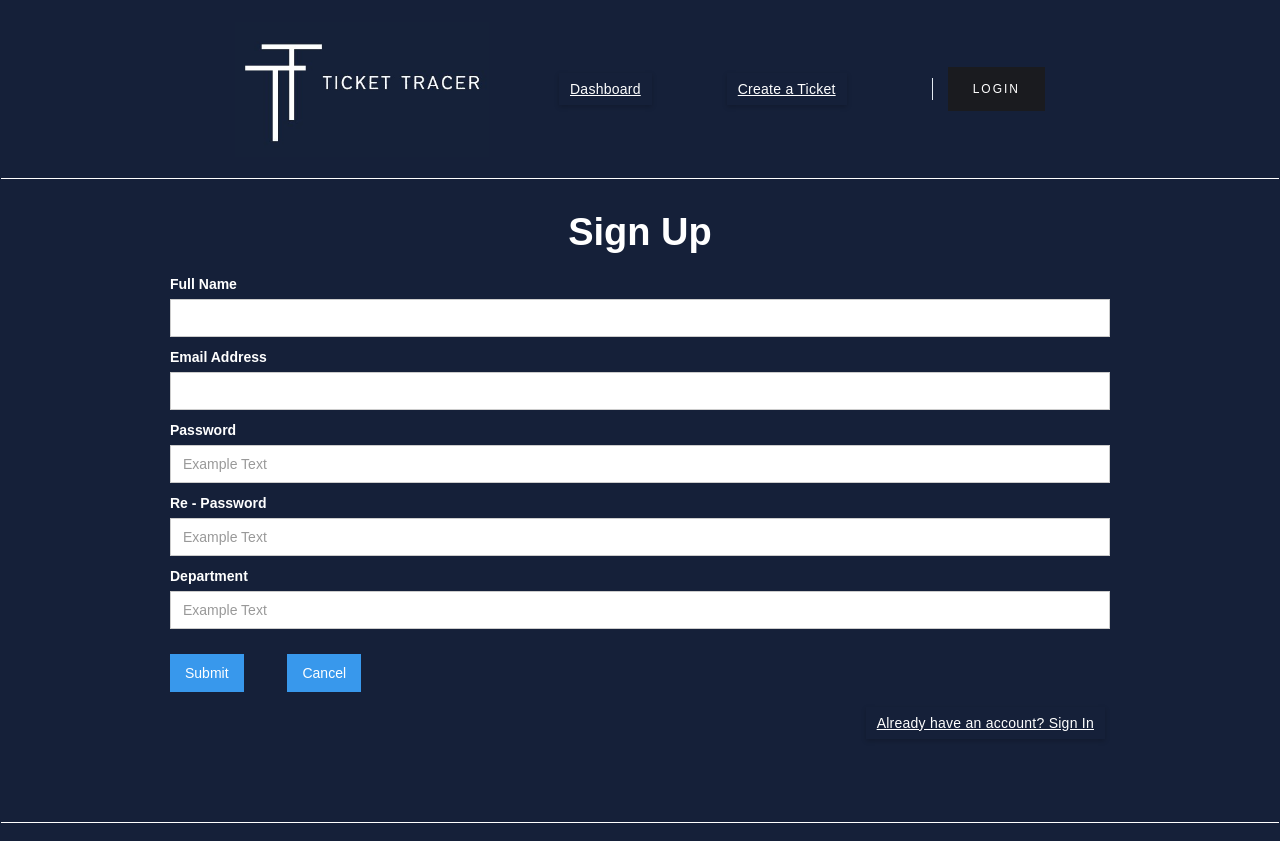
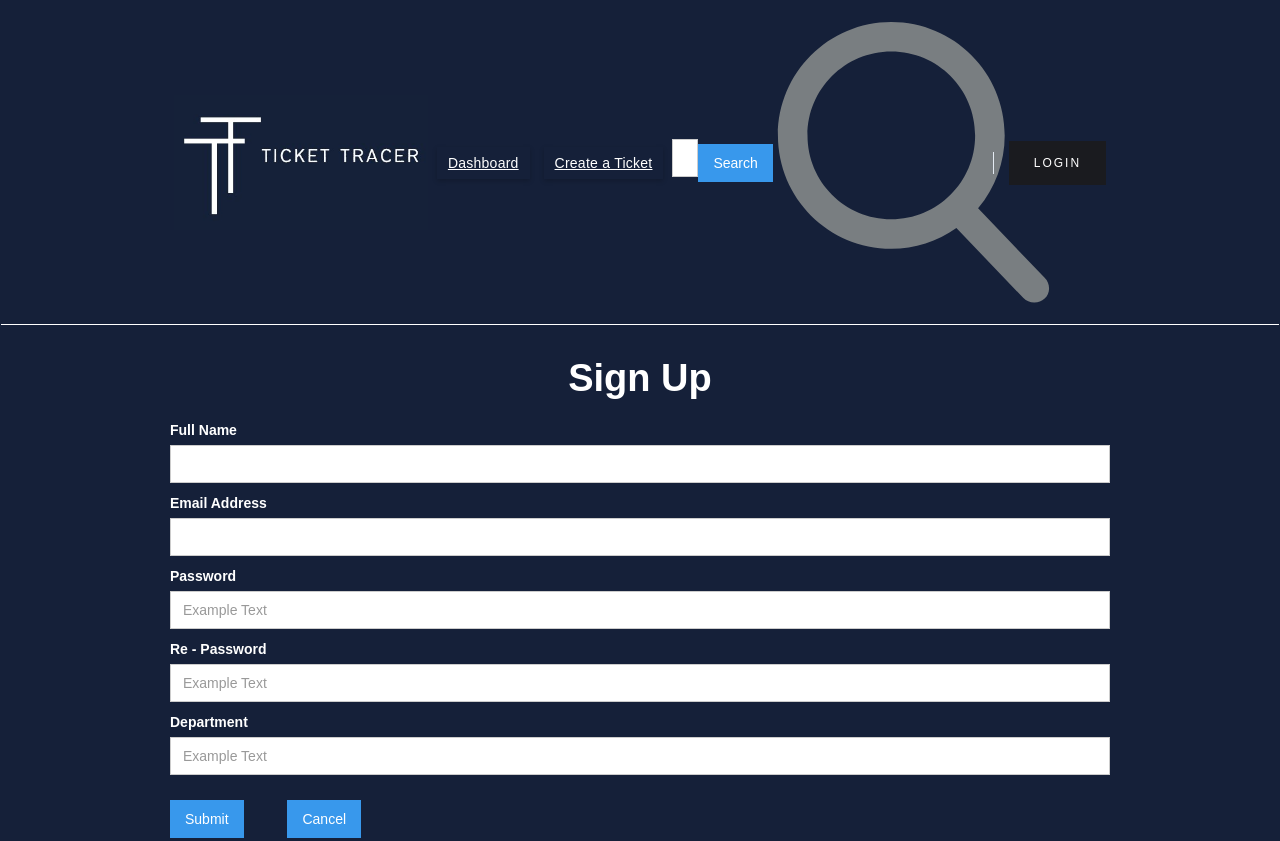
Before and after one commit to amishpatel0423/Ticket_tracker, a website: page Signin/Signup.html in a window 1280 px wide. Shown: the top 841 px of the page. Drawn offline with nearby package versions, Linux system fonts and the light colour scheme.

Commit message:
Added search bar in both signin and signup page and did the styling in css for that

```diff
--- a/Signin/Signup.html
+++ b/Signin/Signup.html
@@ -25,6 +25,7 @@
           <a href="#" class="navbar-brand w-nav-brand"><img src="images/Screenshot-2023-03-09-191430.jpg" loading="lazy" width="254" alt=""></a>
           <a href="#" class="nav-link">Dashboard</a>
           <a href="#" class="nav-link">Create a Ticket</a>
+          <form action="/search" class="search saved-shortlists w-form"><input type="search" class="search-input w-input" maxlength="256" name="query" placeholder="Search..." id="search" required=""><input type="submit" value="Search" class="search-button _2 w-button"><img src="images/search.svg" alt="" class="search-icon"></form>
           <nav role="navigation" class="nav-menu-wrapper w-nav-menu">
             <ul role="list" class="nav-menu-two w-list-unstyled">
               <li class="list-item">
--- a/Signin/css/yamiks-ticket-tracker.webflow.css
+++ b/Signin/css/yamiks-ticket-tracker.webflow.css
@@ -243,6 +243,27 @@ body {
   border: 1px solid transparent;
   background-color: #152039;
   text-align: left;
+}
+.search {
+  display: -webkit-box;
+  display: -webkit-flex;
+  display: -ms-flexbox;
+  display: flex;
+  margin-top: 30px;
+  margin-bottom: 0px;
+}
+
+.search.saved-shortlists {
+  position: relative;
+  left: 0px;
+  right: 0px;
+  margin-top: 0px;
+  margin-right: 20px;
+  margin-bottom: 0px;
+  -webkit-box-align: center;
+  -webkit-align-items: center;
+  -ms-flex-align: center;
+  align-items: center;
 }
 
 .utility-page-wrap {
```
Also changed, not shown: Signin/signin.html (+1 -0 lines), Signin/images/search.svg (added).
